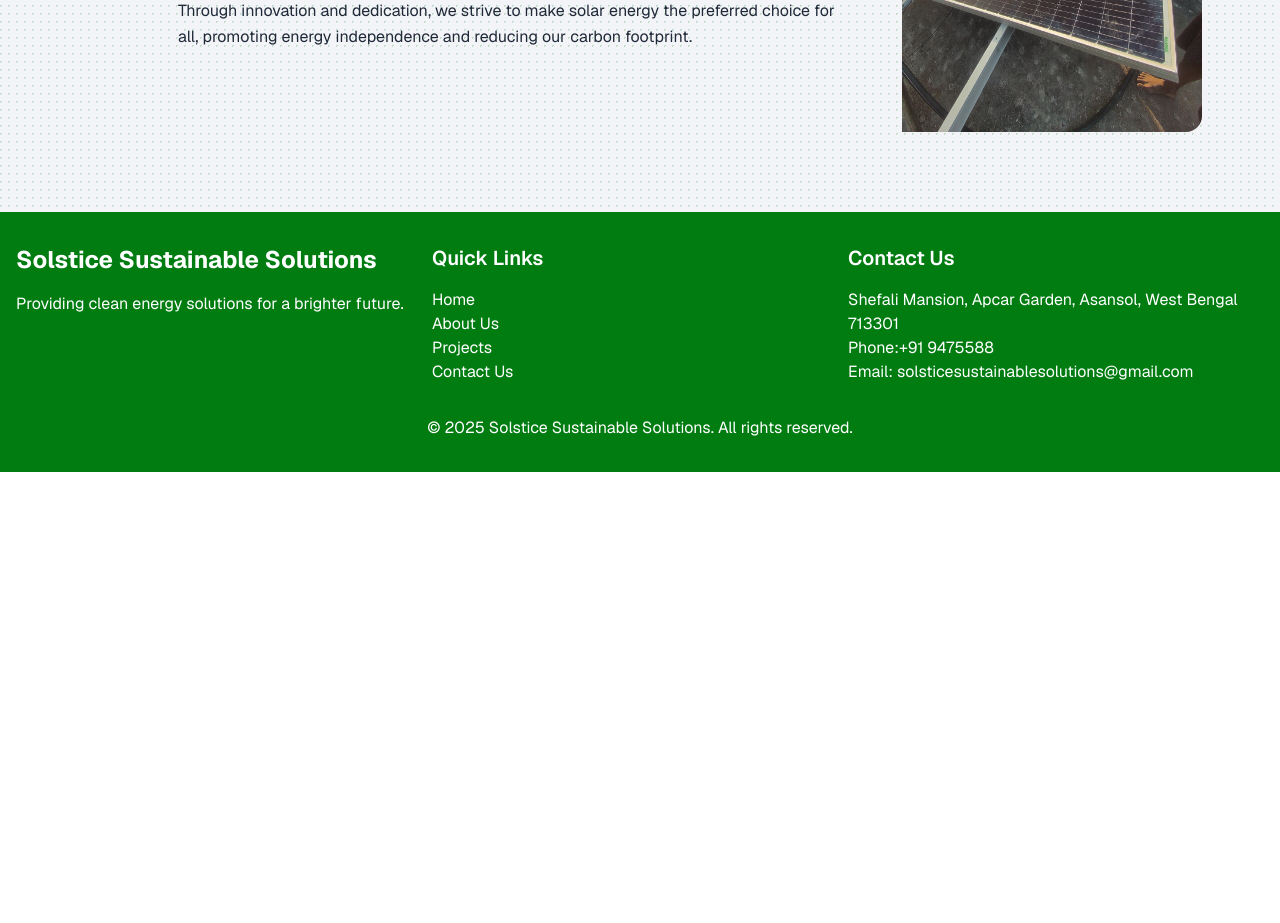
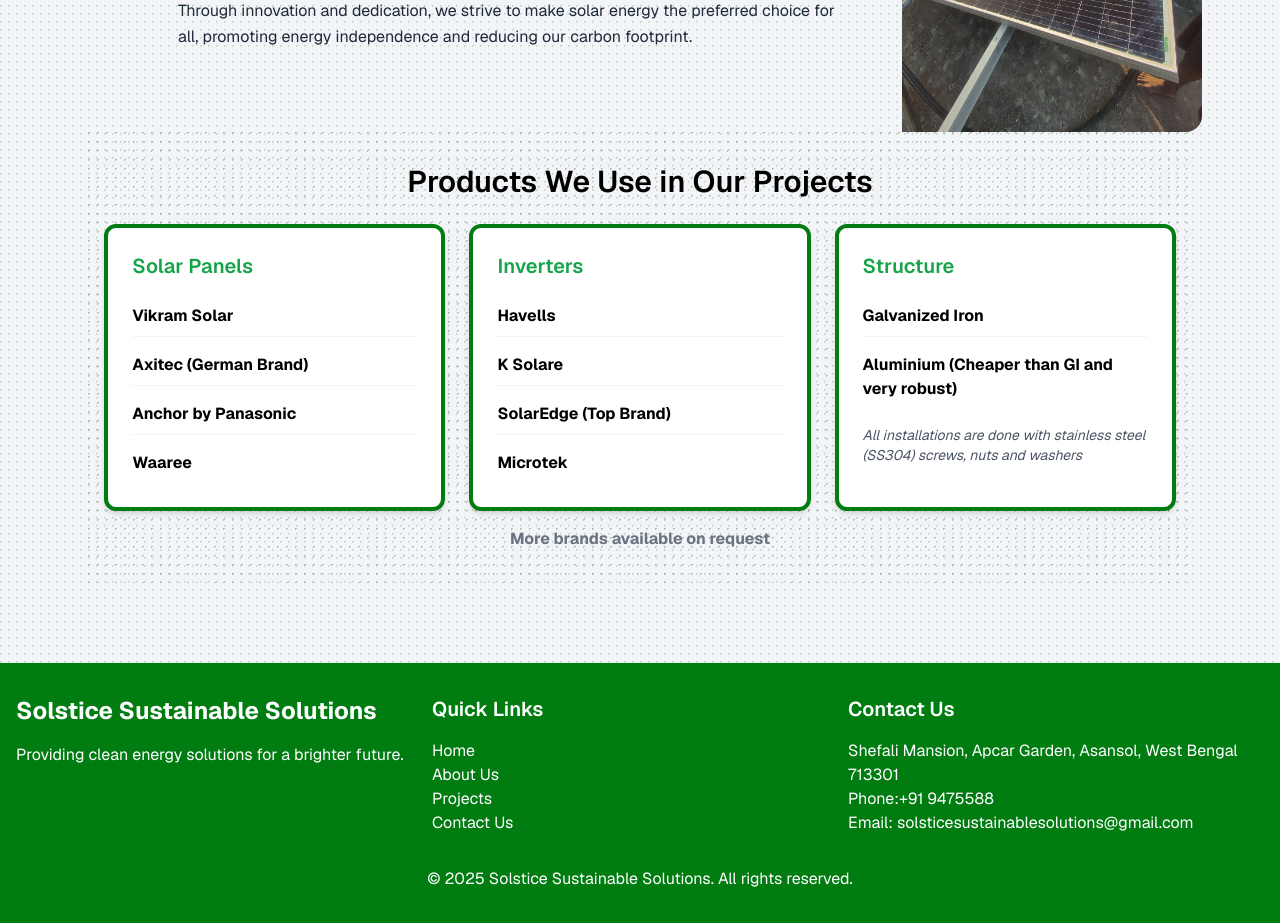
Before and after one commit to subhadeep-sengupta/solstice-sustainable-solutions, a Next.js app: page /Aboutus in a window 1280 px wide. Shown: the part 2160-3083 px from the top of the page. Before the commit the page ends 2632 px from the top, so only its background shows below. Built offline with nearby package versions, Linux system fonts and the light colour scheme; a web font is replaced by a local one.

Commit message:
Finished

```diff
--- a/src/app/Aboutus/page.tsx
+++ b/src/app/Aboutus/page.tsx
@@ -1,11 +1,10 @@
 "use client";
 
 import AboutSection from "../AboutSection";
+import Brands from "../brands";
 import Whyus from "../Whyus";
 import Vision from "./vision";
 import Whychooseus from "./whychooseus";
-
-// import Image from "next/image";
 
 export default function Aboutus() {
   return (
@@ -21,12 +20,13 @@
 
       <div className="relative flex flex-col justify-center items-center">
         <h2 className="text-5xl font-semibold text-slate-800 font-sans mb-8">
-          About us{" "}
+          About us
         </h2>
         <AboutSection />
         <Whychooseus />
         <Whyus />
         <Vision />
+        <Brands />
       </div>
     </section>
   );
--- a/src/app/ProjectSlider.tsx
+++ b/src/app/ProjectSlider.tsx
@@ -1,6 +1,7 @@
 "use client";
 import Image from "next/image";
 import React, { useState, useEffect, useRef } from "react";
+import { useRouter } from "next/navigation";
 
 const ImageTrain = ({ images = [] }) => {
   const [isPaused, setIsPaused] = useState(false);
@@ -9,7 +10,6 @@
   const animationRef = useRef(null);
   const [position, setPosition] = useState(0);
 
-  // Sample images if none provided
   const defaultImages = [
     "/1.jpg",
     "/2.jpg",
@@ -21,6 +21,7 @@
     "/8.jpg",
   ];
 
+  const router = useRouter();
   const displayImages = images.length > 0 ? images : defaultImages;
 
   // Duplicate images to create a seamless loop
@@ -107,7 +108,10 @@
           ))}
         </div>
       </div>
-      <button className="bg-[#007C11] text-white font-sans px-3 py-2 rounded-lg mb-7 mt-3 font-bold hover:bg-[#0bbd38]">
+      <button
+        className="bg-[#007C11] text-white font-sans px-3 py-2 rounded-lg mb-7 mt-3 font-bold hover:bg-[#0bbd38]"
+        onClick={() => router.push("/Projects")}
+      >
         More Projects
       </button>
     </section>
--- /dev/null
+++ b/src/app/brands.tsx
@@ -0,0 +1,81 @@
+function Brands() {
+  return <ProductsSection />;
+}
+
+export default Brands;
+
+const ProductsSection = () => {
+  const products = [
+    {
+      category: "Solar Panels",
+      brands: [
+        "Vikram Solar",
+        "Axitec (German Brand)",
+        "Anchor by Panasonic",
+        "Waaree",
+      ],
+    },
+    {
+      category: "Inverters",
+      brands: ["Havells", "K Solare", "SolarEdge (Top Brand)", "Microtek"],
+    },
+    {
+      category: "Structure",
+      brands: [
+        "Galvanized Iron",
+        "Aluminium (Cheaper than GI and very robust)",
+      ],
+    },
+  ];
+
+  return (
+    <section
+      className="py-8"
+      style={{
+        backgroundImage:
+          "radial-gradient(circle at 0.7px 0.7px, rgba(124, 128, 125, 0.5) 1px, transparent 0)",
+        backgroundSize: "9px 9px",
+        backgroundRepeat: "repeat",
+      }}
+    >
+      <div className="container mx-auto px-4">
+        <h2 className="text-3xl font-semibold font-sans text-center mb-6">
+          Products We Use in Our Projects
+        </h2>
+
+        <div className="flex flex-col lg:flex-row gap-6">
+          {products.map((product, index) => (
+            <div
+              key={index}
+              className="bg-white rounded-xl shadow-md p-6 flex-1 border-4 border-[#007C11] hover:translate-y-2 transition-transform hover:duration-300"
+            >
+              <h3 className="text-xl font-semibold text-green-600 mb-4">
+                {product.category}
+              </h3>
+              <ul className="space-y-2">
+                {product.brands.map((brand, brandIndex) => (
+                  <li
+                    key={brandIndex}
+                    className="py-2 border-b font-bold font-sans border-gray-100 last:border-b-0"
+                  >
+                    {brand}
+                  </li>
+                ))}
+              </ul>
+              {product.category === "Structure" && (
+                <p className="mt-4 text-sm text-gray-600 italic">
+                  All installations are done with stainless steel (SS304)
+                  screws, nuts and washers
+                </p>
+              )}
+            </div>
+          ))}
+        </div>
+
+        <div className="text-center mt-4 text-md font-bold text-gray-500">
+          More brands available on request
+        </div>
+      </div>
+    </section>
+  );
+};
--- a/src/app/navbar.tsx
+++ b/src/app/navbar.tsx
@@ -48,7 +48,7 @@
         <ul className="hidden md:flex justify-center items-center gap-8 uppercase leading-relaxed from-neutral-700 font-semibold font-Inconsolata text-lg rounded-xl my-2 border-black border-2 p-1 w-auto">
           <Tab href="/">Home</Tab>
           <Tab href="/Aboutus">About us</Tab>
-          <Tab href="/Aboutus">Projects</Tab>
+          <Tab href="/Projects">Projects</Tab>
           <Tab href="/Contactus">Contact us</Tab>
         </ul>
 
@@ -82,10 +82,10 @@
             <MobileTab href="/Aboutus" onClick={() => setIsMenuOpen(false)}>
               About us
             </MobileTab>
-            <MobileTab href="/Aboutus" onClick={() => setIsMenuOpen(false)}>
+            <MobileTab href="/Projects" onClick={() => setIsMenuOpen(false)}>
               Projects
             </MobileTab>
-            <MobileTab href="/contactus" onClick={() => setIsMenuOpen(false)}>
+            <MobileTab href="/Contactus" onClick={() => setIsMenuOpen(false)}>
               Contact us
             </MobileTab>
             <li className="py-3">
--- a/src/app/ourservices/offgrid/page.tsx
+++ b/src/app/ourservices/offgrid/page.tsx
@@ -29,7 +29,7 @@
           {`We provide complete off-grid commercial solar solutions for businesses & domestic operating in remote areas or seeking energy independence. Our systems generate and store solar energy using high-efficiency panels and battery storage, ensuring a reliable power supply even without grid access. With our off-grid solutions, you can eliminate electricity costs, reduce reliance on fossil fuels, and achieve true energy self-sufficiency.
           `}
         </p>
-        <p className="text-md font-inter font-bold px-8 py-4">{`Approximated Expense :-  65,000 - 80,000`}</p>
+        <p className="text-md font-inter font-bold px-8 py-4">{`Approximated Expense :-  65,000 - 80,000  per kW`}</p>
       </div>
     </section>
   );
--- a/src/app/ourservices/ongrid/page.tsx
+++ b/src/app/ourservices/ongrid/page.tsx
@@ -29,7 +29,7 @@
           {`We provide complete on-grid commercial solar solutions for companies & domestic trying to cut expenses and their carbon footprint.  You may save money on electricity bills, benefit from net metering, and guarantee a consistent energy supply without relying on batteries thanks to our systems' smooth integration with the power grid.  Our on-grid solutions, which are made to satisfy the energy requirements of different industries, offer sustainability and long-term savings while maintaining the effectiveness of your company.
           `}
         </p>
-        <p className="text-md font-inter font-bold px-8 py-4">{`Approximated Expense :-  50,000 - 65,000`}</p>
+        <p className="text-md font-inter font-bold px-8 py-4">{`Approximated Expense :-  50,000 - 65,000  per kW`}</p>
       </div>
     </section>
   );
--- a/src/app/page.tsx
+++ b/src/app/page.tsx
@@ -1,4 +1,5 @@
 import AboutSection from "./AboutSection";
+import Brands from "./brands";
 import HeroSection from "./hero";
 import ImageTrain from "./ProjectSlider";
 import Services from "./Services";
@@ -11,6 +12,7 @@
       <AboutSection />
       <Whyus />
       <Services />
+      <Brands />
       <ImageTrain />
     </div>
   );
```
Also changed, not shown: src/app/Projects/page.tsx (added, +69 -0 lines), src/app/contactus/page.tsx (+45 -2 lines).
